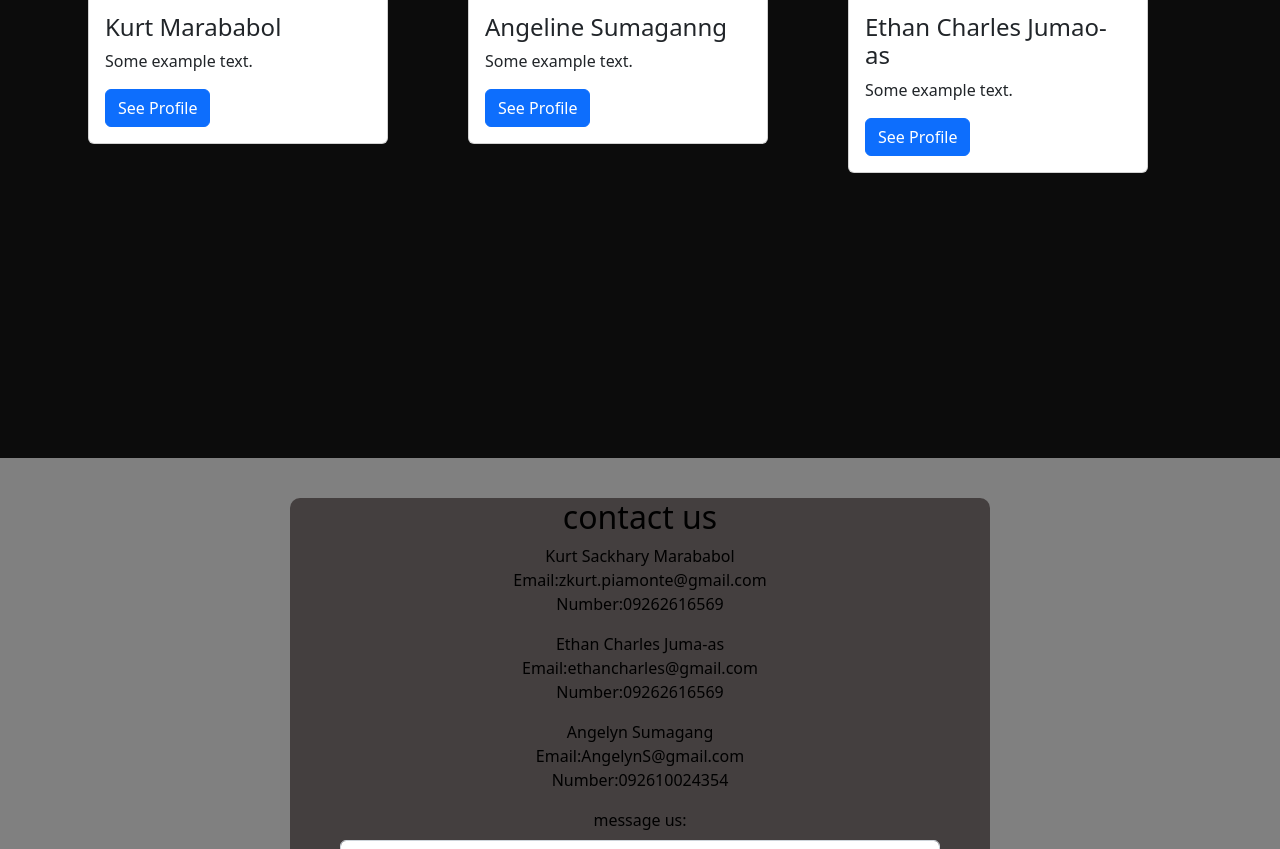
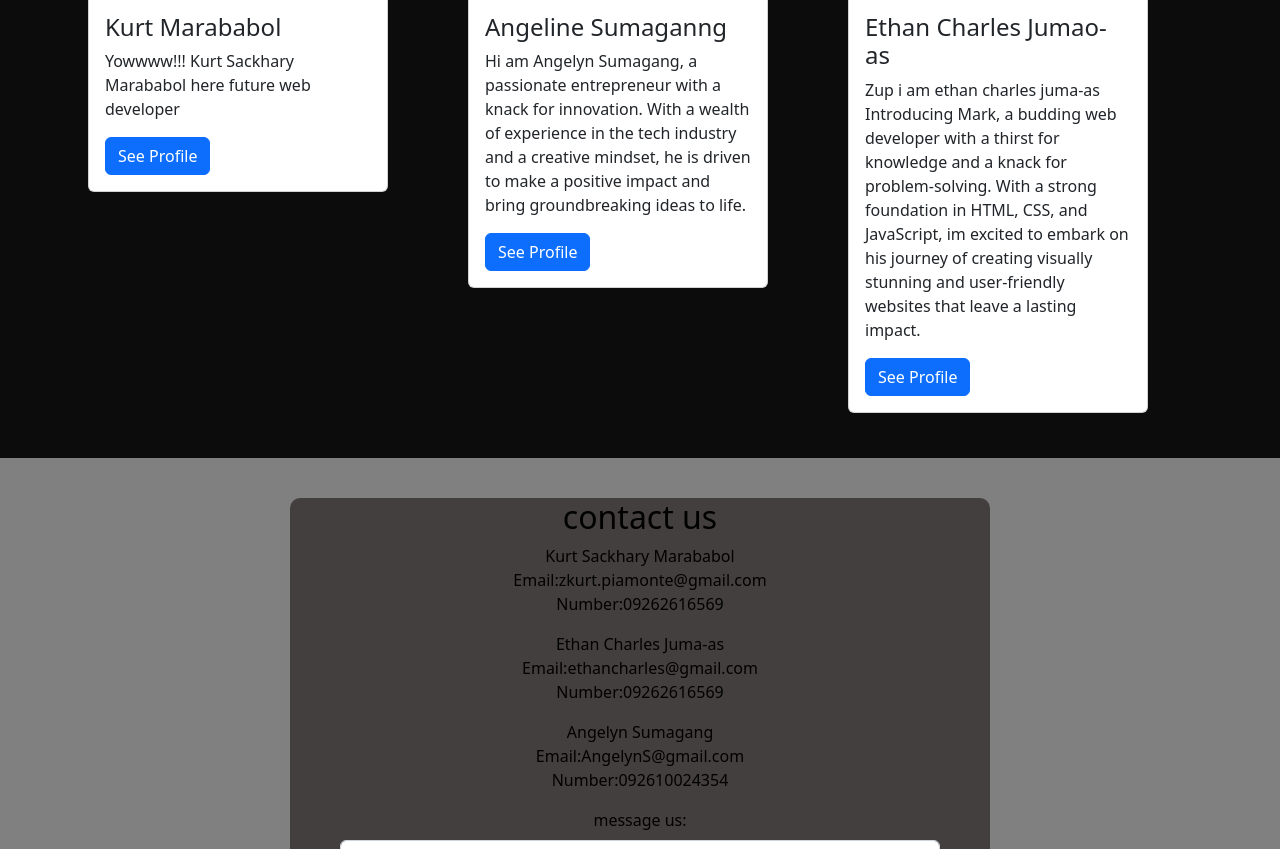
Before and after one commit to Pageking12/AKE.github.io, a plain HTML site: page index.html in a window 1280 px wide. Shown: the part 1216-2065 px from the top of the page. Drawn offline with nearby package versions, Linux system fonts and the light colour scheme.

Commit message:
index.html

```diff
--- a/index.html
+++ b/index.html
@@ -218,7 +218,8 @@
           <img class="card-img-top" src="images/profile1.jpg" alt="Card image">
           <div class="card-body">
             <h4 class="card-title">Kurt Marababol</h4>
-            <p class="card-text">Some example text.</p>
+            <p class="card-text">Yowwww!!! Kurt Sackhary Marababol
+              here future web developer</p>
             <a href="#" class="btn btn-primary">See Profile</a>
           </div>
         </div>
@@ -226,7 +227,8 @@
           <img class="card-img-top" src="images/profile2.jpg" alt="Card image">
           <div class="card-body">
             <h4 class="card-title">Angeline Sumaganng</h4>
-            <p class="card-text">Some example text.</p>
+            <p class="card-text">
+Hi am Angelyn Sumagang, a passionate entrepreneur with a knack for innovation. With a wealth of experience in the tech industry and a creative mindset, he is driven to make a positive impact and bring groundbreaking ideas to life.</p>
             <a href="#" class="btn btn-primary">See Profile</a>
           </div>
         </div>
@@ -234,7 +236,7 @@
           <img class="card-img-top" src="images/profile3.jpg" alt="Card image">
           <div class="card-body">
             <h4 class="card-title">Ethan Charles Jumao-as</h4>
-            <p class="card-text">Some example text.</p>
+            <p class="card-text">Zup i am ethan charles juma-as Introducing Mark, a budding web developer with a thirst for knowledge and a knack for problem-solving. With a strong foundation in HTML, CSS, and JavaScript, im excited to embark on his journey of creating visually stunning and user-friendly websites that leave a lasting impact. </p>
             <a href="https://web.facebook.com/ethan.jumaoas.3" class="btn btn-primary">See Profile</a>
           </div>
         </div>
```
